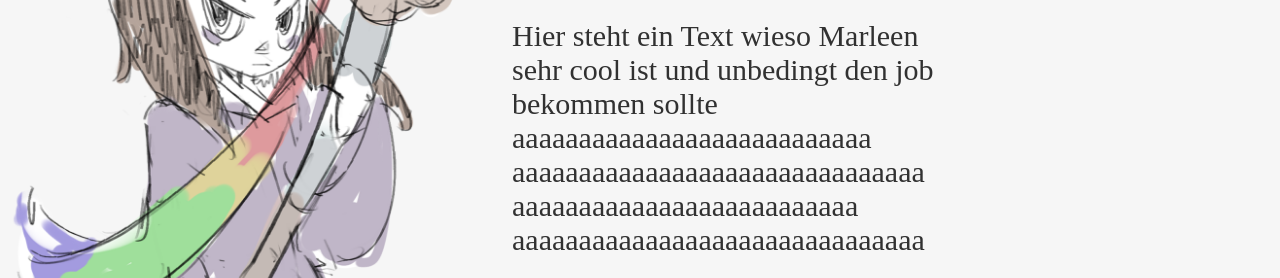
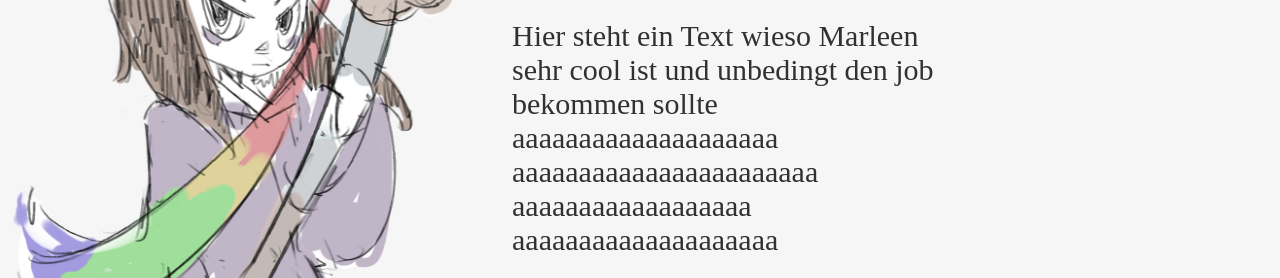
Before and after one commit to cattekk/Folio, a plain HTML site: page index.html in a window 1280 px wide. Shown: the part 1800-2078 px from the top of the page. Drawn offline with Linux system fonts and the light colour scheme; a web font is replaced by a local one.

Commit message:
Add files via upload

```diff
--- a/index.html
+++ b/index.html
@@ -69,10 +69,10 @@
 				<p class="text"> Hier steht ein Text wieso Marleen   </p>
 				<p class="text"> sehr cool ist und unbedingt den job </p>
 				<p class="text"> bekommen sollte                     </p>
-				<p class="text"> aaaaaaaaaaaaaaaaaaaaaaaaaaa</p>
-				<p class="text"> aaaaaaaaaaaaaaaaaaaaaaaaaaaaaaa</p>
-				<p class="text"> aaaaaaaaaaaaaaaaaaaaaaaaaa</p>
-				<p class="text"> aaaaaaaaaaaaaaaaaaaaaaaaaaaaaaa</p>
+				<p class="text"> aaaaaaaaaaaaaaaaaaaa</p>
+				<p class="text"> aaaaaaaaaaaaaaaaaaaaaaa</p>
+				<p class="text"> aaaaaaaaaaaaaaaaaa</p>
+				<p class="text"> aaaaaaaaaaaaaaaaaaaa</p>
 				<a href="mailto:Marleen.Hauser@gmail.com">
 					<i class="fa-regular fa-envelope"></i>
 				</a>
--- a/style.css
+++ b/style.css
@@ -307,7 +307,7 @@ nav .fa-solid{
 		font-size:50px;
 	}
 	.text{
-		font-size:25px;
+		font-size:20px;
 	}
 	.about-col-1{
 		display:none;
```
